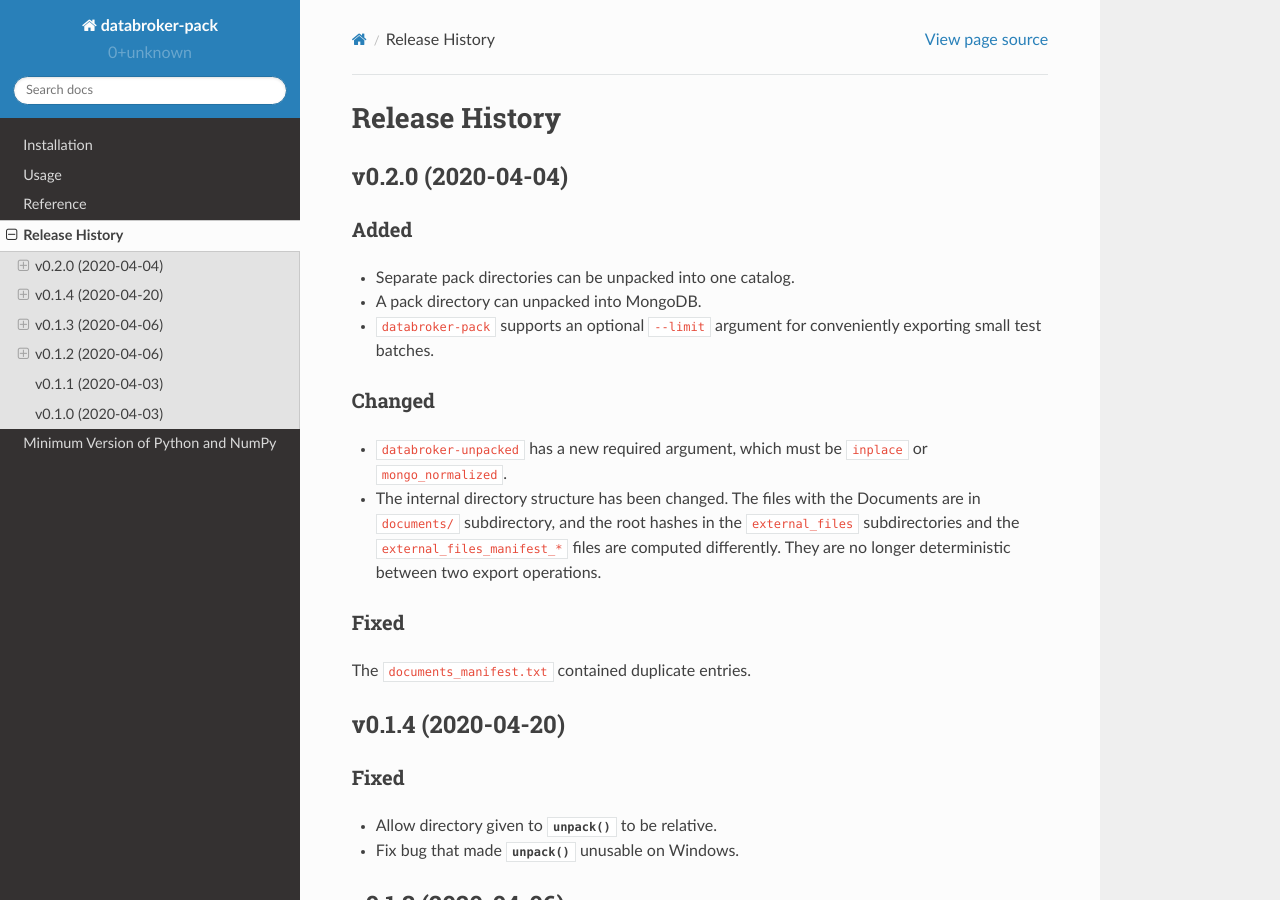
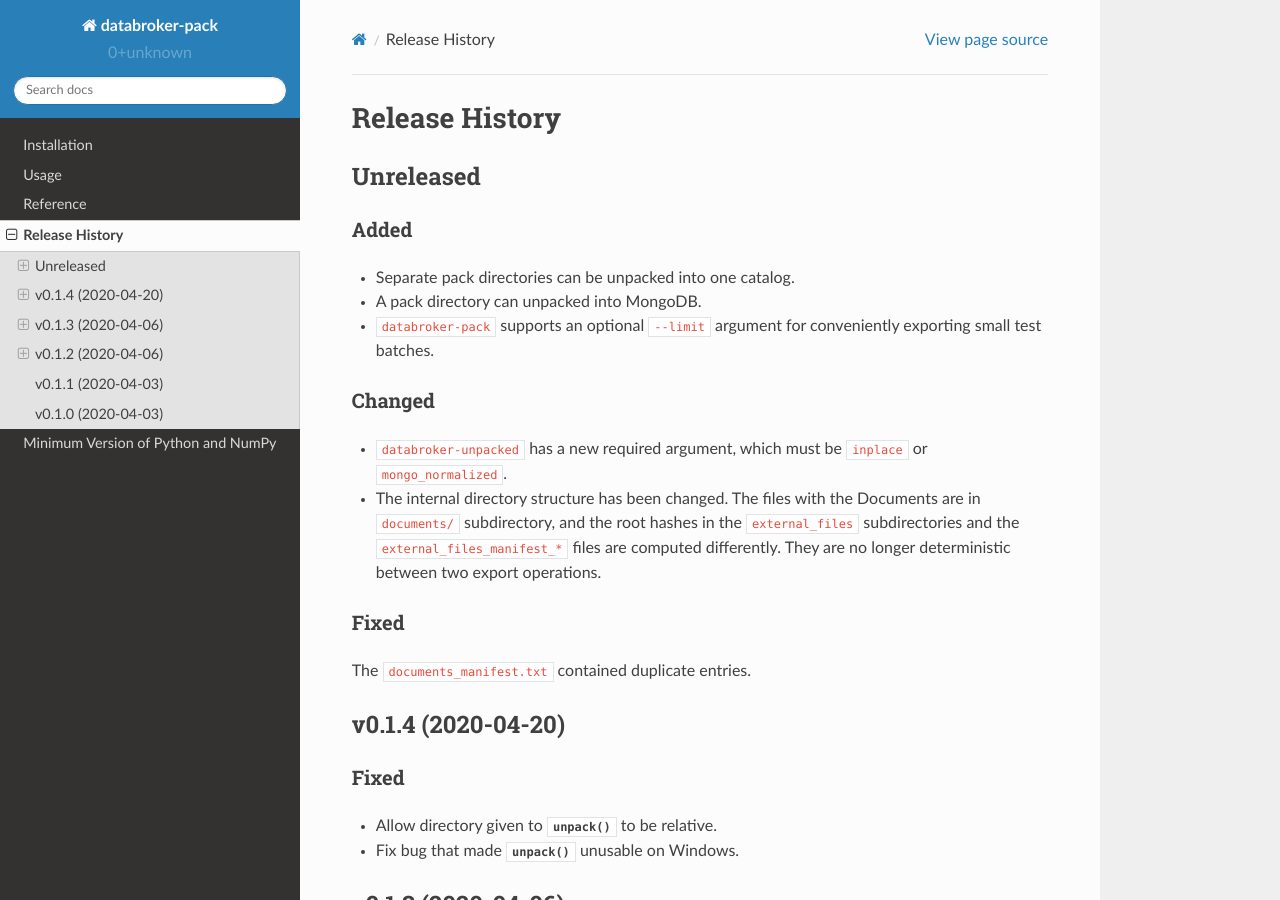
Before and after one commit to bluesky/databroker-pack, a Sphinx documentation site: the page built from docs/source/release-history.rst, in a window 1280 px wide and 900 px high. Built offline with Sphinx 7.4.7 and the Read the Docs theme 2.0.0, drawn with Linux system fonts in a browser that asks for light colours.

Commit message:
Fix release notes heading.

```diff
--- a/docs/source/release-history.rst
+++ b/docs/source/release-history.rst
@@ -2,8 +2,8 @@
 Release History
 ===============
 
-v0.2.0 (2020-04-04)
--------------------
+Unreleased
+----------
 
 Added
 +++++
```
